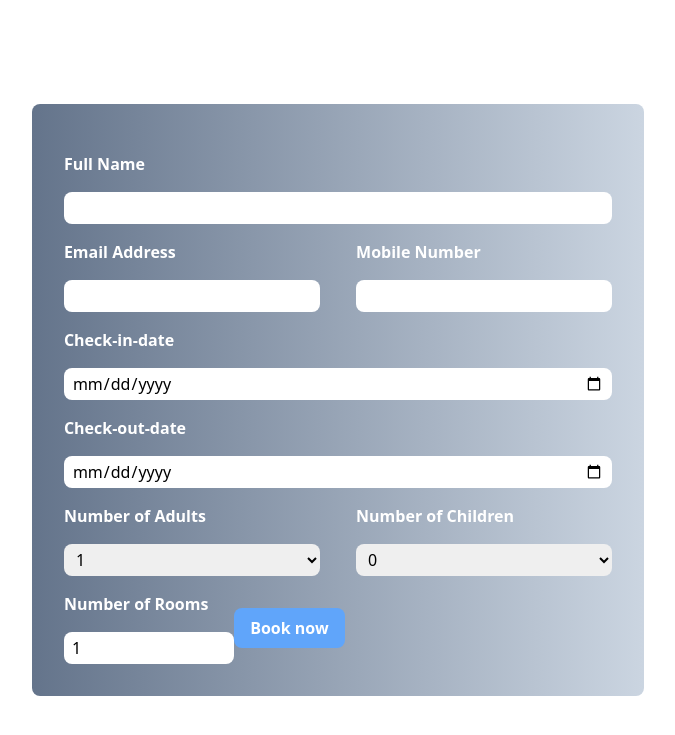
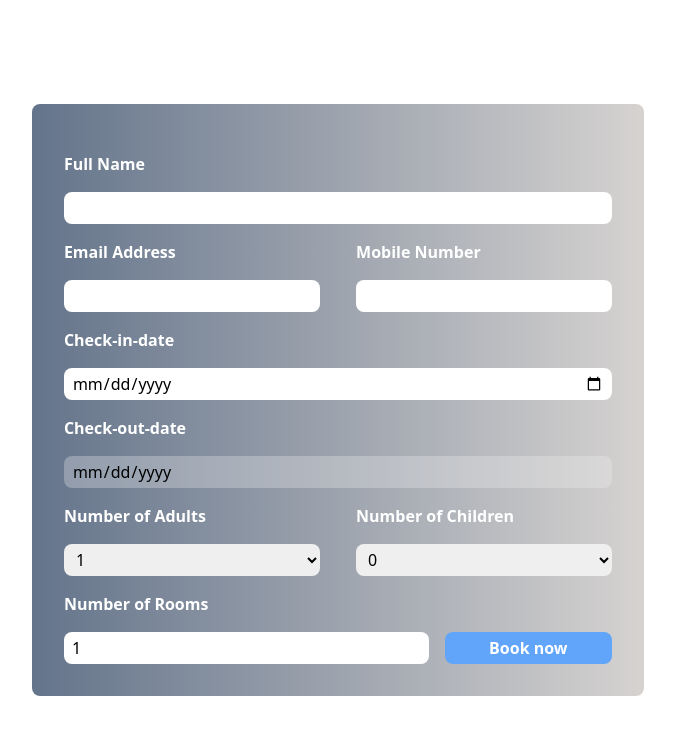
Before and after one commit to sabinbaniya/psychic-chainsaw, a PHP site: page /booknow.php in a window 1280 px wide. Shown: the top 735 px of the page, without its empty margins (302-977 px from the left). Run offline with PHP 8.4, Linux system fonts and the light colour scheme.

Commit message:
form layout done

```diff
--- a/booknow.js
+++ b/booknow.js
@@ -1,10 +1,9 @@
 const checkInDate = document.getElementById("check-in-date");
 const checkOutDate = document.getElementById("check-out-date");
 
-
-checkInDate?.addEventListener("change", handleChange);
-checkInDate?.min = new Date().toLocaleDateString("en-CA");
-checkOutDate?.disabled = true;
+checkInDate.addEventListener("change", handleChange);
+checkInDate.min = new Date().toLocaleDateString("en-CA");
+checkOutDate.disabled = true;
 
 function handleChange() {
   checkOutDate.disabled = false;
--- a/booknow.php
+++ b/booknow.php
@@ -10,7 +10,7 @@
 </head>
 <body class="min-h-screen flex justify-center items-center">
     <div>
-        <form action="./book.php" class="my-8 p-8 rounded-lg bg-gradient-to-l from-slate-300 to-slate-500 min-w-[300px] sm:min-w-[600px] w-full">
+        <form action="./book.php" class="my-8 p-8 rounded-lg bg-gradient-to-l from-stone-300 to-slate-500 min-w-[300px] sm:min-w-[600px] w-full">
             <div>
                 <label for="name" class="label_style">Full Name</label>
                 <input required autocomplete="off" type="text" name="name" id="name" class="input_style">
@@ -60,13 +60,13 @@
                     <option value="9">9</option>
                 </select>
             </div>
-            <div class="w-full sm:flex items-end justify-between">
-                <div class="">
+            <div class="w-full sm:flex items-end justify-between space-y-8 sm:space-y-0">
+                <div class="basis-2/3">
                     <label for="name" class="label_style">Number of Rooms</label>
                     <input required autocomplete="off" type="tel" name="rooms" id="rooms" class="input_style" value="1">
                 </div>
-                <div class="w-full ">
-                    <input type="submit" value="Book now" class="bg-blue-400 text-white font-semibold px-4 py-2 my-4 rounded-lg cursor-pointer hover:bg-blue-300">
+                <div class="w-full basis-1/3 flex justify-end">
+                    <input type="submit" value="Book now" class="bg-blue-400 sm:w-11/12 w-full text-white font-semibold h-8 rounded-lg cursor-pointer hover:bg-blue-300">
                 </div>
             </div>
         </form>
--- a/style.css
+++ b/style.css
@@ -596,6 +596,14 @@ Ensure the default browser behavior of the `hidden` attribute.
   margin-bottom: 1rem;
 }
 
+.ml-4 {
+  margin-left: 1rem;
+}
+
+.ml-8 {
+  margin-left: 2rem;
+}
+
 .block {
   display: block;
 }
@@ -648,6 +656,10 @@ Ensure the default browser behavior of the `hidden` attribute.
   height: 15rem;
 }
 
+.h-10 {
+  height: 2.5rem;
+}
+
 .min-h-screen {
   min-height: 100vh;
 }
@@ -692,6 +704,10 @@ Ensure the default browser behavior of the `hidden` attribute.
   width: 1.75rem;
 }
 
+.w-9\/12 {
+  width: 75%;
+}
+
 .min-w-\[300px\] {
   min-width: 300px;
 }
@@ -714,6 +730,10 @@ Ensure the default browser behavior of the `hidden` attribute.
 
 .basis-1\/3 {
   flex-basis: 33.333333%;
+}
+
+.basis-2\/3 {
+  flex-basis: 66.666667%;
 }
 
 .-translate-x-1\/2 {
@@ -740,6 +760,10 @@ Ensure the default browser behavior of the `hidden` attribute.
 
 .items-center {
   align-items: center;
+}
+
+.justify-end {
+  justify-content: flex-end;
 }
 
 .justify-center {
@@ -778,6 +802,16 @@ Ensure the default browser behavior of the `hidden` attribute.
   --tw-space-x-reverse: 0;
   margin-right: calc(1rem * var(--tw-space-x-reverse));
   margin-left: calc(1rem * calc(1 - var(--tw-space-x-reverse)));
+}
+
+.space-y-8 > :not([hidden]) ~ :not([hidden]) {
+  --tw-space-y-reverse: 0;
+  margin-top: calc(2rem * calc(1 - var(--tw-space-y-reverse)));
+  margin-bottom: calc(2rem * var(--tw-space-y-reverse));
+}
+
+.justify-self-end {
+  justify-self: end;
 }
 
 .overflow-hidden {
@@ -910,6 +944,16 @@ Ensure the default browser behavior of the `hidden` attribute.
   --tw-gradient-stops: var(--tw-gradient-from), var(--tw-gradient-to, rgb(243 244 246 / 0));
 }
 
+.from-gray-300 {
+  --tw-gradient-from: #d1d5db;
+  --tw-gradient-stops: var(--tw-gradient-from), var(--tw-gradient-to, rgb(209 213 219 / 0));
+}
+
+.from-stone-300 {
+  --tw-gradient-from: #d6d3d1;
+  --tw-gradient-stops: var(--tw-gradient-from), var(--tw-gradient-to, rgb(214 211 209 / 0));
+}
+
 .via-blue-200 {
   --tw-gradient-stops: var(--tw-gradient-from), #bfdbfe, var(--tw-gradient-to, rgb(191 219 254 / 0));
 }
@@ -974,6 +1018,11 @@ Ensure the default browser behavior of the `hidden` attribute.
 .px-6 {
   padding-left: 1.5rem;
   padding-right: 1.5rem;
+}
+
+.py-1 {
+  padding-top: 0.25rem;
+  padding-bottom: 0.25rem;
 }
 
 .pl-4 {
@@ -1359,8 +1408,22 @@ Ensure the default browser behavior of the `hidden` attribute.
     width: 16rem;
   }
 
+  .sm\:w-full {
+    width: 100%;
+  }
+
+  .sm\:w-11\/12 {
+    width: 91.666667%;
+  }
+
   .sm\:min-w-\[600px\] {
     min-width: 600px;
+  }
+
+  .sm\:space-y-0 > :not([hidden]) ~ :not([hidden]) {
+    --tw-space-y-reverse: 0;
+    margin-top: calc(0px * calc(1 - var(--tw-space-y-reverse)));
+    margin-bottom: calc(0px * var(--tw-space-y-reverse));
   }
 }
 
```
